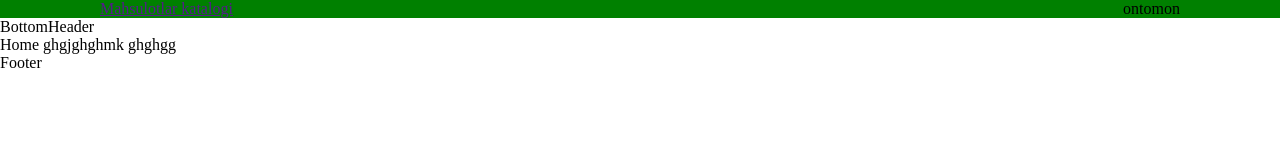
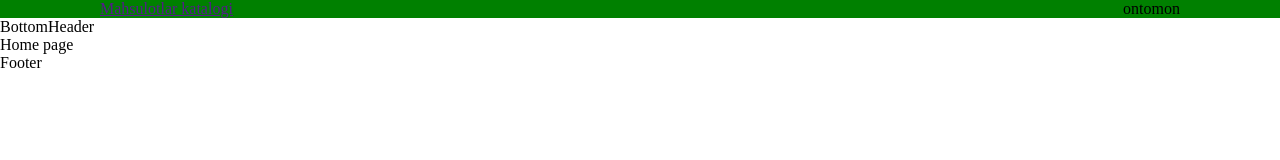
Before and after one commit to Mehrigiyo/Mehrigiyo, a React (Create React App) app: page / in a window 1280 px wide. Shown: the top 160 px of the page. Built offline with nearby package versions, Linux system fonts and the light colour scheme.

Commit message:
update home page

```diff
--- a/src/pages/Home/Home.jsx
+++ b/src/pages/Home/Home.jsx
@@ -2,7 +2,7 @@ import React from 'react'
 
 const Home = () => {
   return (
-    <div>Home ghgjghghmk ghghgg   </div>
+    <div>Home page  </div>
   )
 }
 
```
